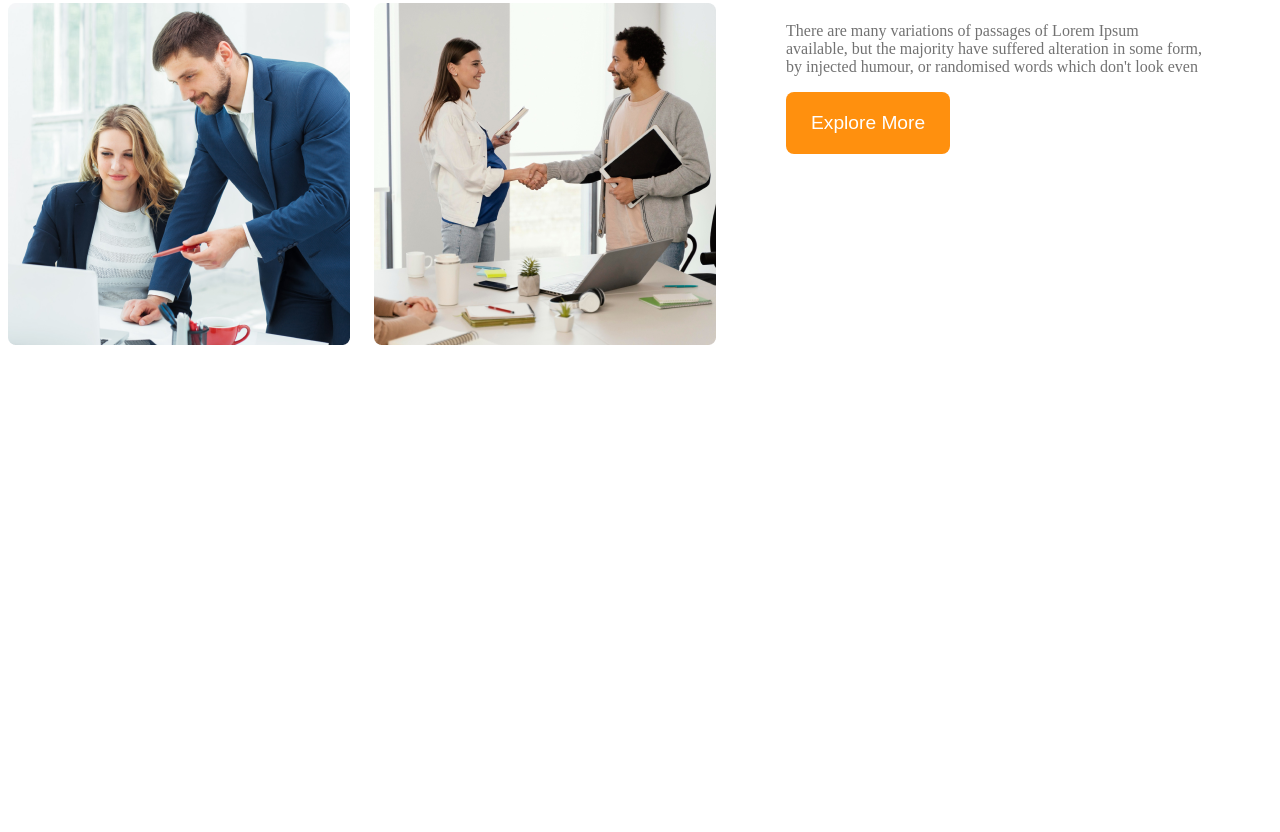
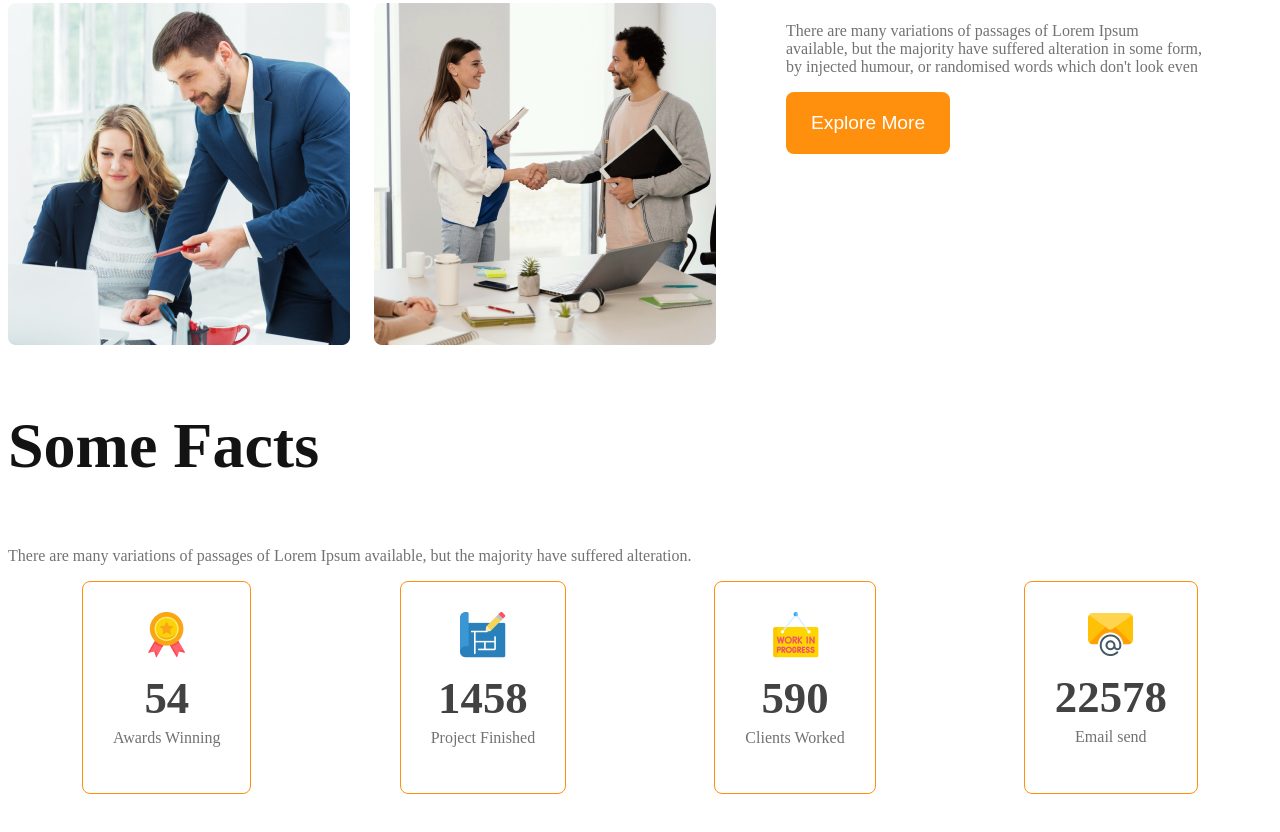
Before and after one commit to sakibskb143/G3-architects-responsive-website, a plain HTML site: page index.html in a window 1280 px wide. Shown: the part 1435-2267 px from the top of the page. Before the commit the page ends 1850 px from the top, so only its background shows below. Drawn offline with Linux system fonts and the light colour scheme.

Commit message:
card container push

```diff
--- a/index.html
+++ b/index.html
@@ -38,20 +38,61 @@
         <!-- Teams features section -->
         <section class="teams-container">
 
-              <div class="teams-img-container">
+            <div class="teams-img-container">
                 <img src="images/team1.png" alt="">
                 <img src="images/team2.png" alt="">
                 <img src="images/team3.png" alt="">
                 <img src="images/team4.png" alt="">
 
-              </div>
-              <div class="teams-content">
-                <h3 class="teams-title"><span class="first_span graycolor-description"> Quick list</span> of Our <span  class="text-features">Features</span></h3>
-                <p class="graycolor-description">There are many variations of passages of Lorem Ipsum available, but the majority have suffered alteration in some form, by injected humour, or randomised words which don't look even</p>
+            </div>
+            <div class="teams-content">
+                <h3 class="teams-title"><span class="first_span graycolor-description"> Quick list</span> of Our <span
+                        class="text-features">Features</span></h3>
+                <p class="graycolor-description">There are many variations of passages of Lorem Ipsum available, but the
+                    majority have suffered alteration in some form, by injected humour, or randomised words which don't
+                    look even</p>
                 <button class="btn-primary">Explore More</button>
-              </div>
+            </div>
 
         </section>
+        <!-- teams section end -->
+        <!-- features section -->
+        <section class="features">
+
+        </section>
+        <!-- features section end-->
+
+        <!-- facts section -->
+        <section class="facts">
+          <h3 class="banner-title">Some Facts</h3>
+          <p class="graycolor-description">There are many variations of passages of Lorem Ipsum available, but the majority have suffered alteration.</p>
+          <div class="facts-card-container">
+            <div class="card">
+                <img src="images/icons/ribon.png" alt="">
+                <h2 class="card-stats">54</h2>
+                <p class="card-title">Awards Winning</p>
+            </div>
+            <div class="card">
+                <img src="images/icons/projects.png" alt="">
+                <h2 class="card-stats">1458</h2>
+                <p class="card-title">Project Finished</p>
+            </div>
+            <div class="card">
+                <img src="images/icons/customers.png" alt="">
+                <h2 class="card-stats">590</h2>
+                <p class="card-title">Clients Worked</p>
+            </div>
+            <div class="card">
+                <img src="images/icons/email.png" alt="">
+                <h2 class="card-stats">22578</h2>
+                <p class="card-title">Email send</p>
+            </div>
+          </div>
+
+
+        </section>
+
+
 
     </main>
     <footer>
--- a/styles/architects.css
+++ b/styles/architects.css
@@ -101,6 +101,32 @@ main{
     color: #FF900E;
 }
 
+/* facts sectionn style */
+.facts-card-container{
+    display: flex;
+    justify-content: space-around;
+
+}
+.facts-card-container .card{
+    border-radius: 8px;
+    border: 1px solid #FF900E;
+    text-align: center;
+    padding:30px;
+}
+.facts-card-container .card-stats{
+  color: #424242;
+  font-size: 2.8rem;
+  font-weight: 600;
+  margin-top: 10px;
+  margin-bottom:0;
+}
+.facts-card-container .card-title{
+    color: #727272;
+    font-size: 1rem;
+    font-weight: 600px;
+    margin-top: 5px;
+
+}
 
 
 /* media quare for responsive small device */
```
